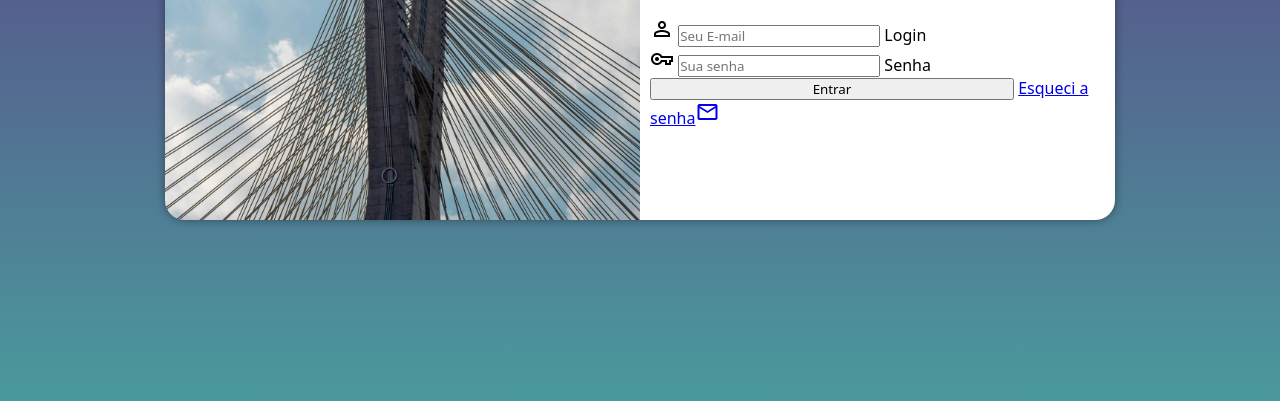
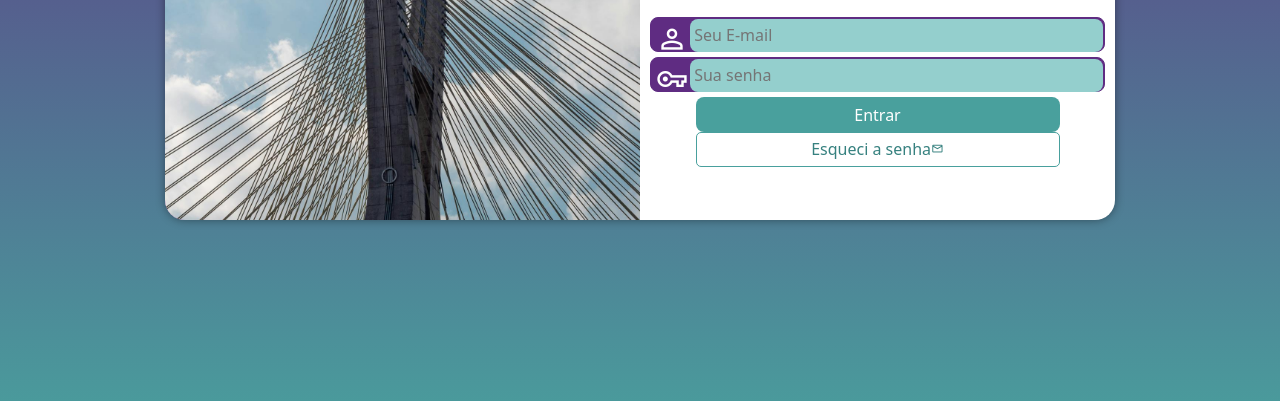
Before and after one commit to CarlosVinicius01/Tela-Login, a plain HTML site: page index.html in a window 1280 px wide. Shown: the part 355-756 px from the top of the page. Drawn offline with nearby package versions, Linux system fonts and the light colour scheme.

Commit message:
Update style.css

```diff
--- a/styles/style.css
+++ b/styles/style.css
@@ -29,18 +29,19 @@ section#login {
     position: absolute;
     top: 50%;
     left: 50%;
-    transform: translate(-50%, -50%);
     overflow: hidden;
 
     background-color: white;
     width: 250px;
-    height: 500px;
+    height: 510px;
     border-radius: 20px;
 
     box-shadow: 0px 0px 10px rgba(0, 0, 0, 0.404);
 
     transition: width 0.3s, height 0.3s;
     transition-timing-function: ease;
+
+    transform: translate(-50%, -50%);
 }
 
 div#imagem {
@@ -65,3 +66,78 @@ div#formulario > p {
     font-size: 0.8em;
     padding: 5px;
 }
+
+div.campo {
+    background-color: #5f2c82;
+    display: block;
+    width: 100%;
+    height: 35px;
+    border: 1px solid #5f2c82;
+    border-radius: 8px;
+    margin: 5px 0px;
+}
+
+form  label {
+    display: none;
+}
+
+div.campo > i {
+    color: white;
+    font-size: 2em;
+    width: 35px;
+    padding: 5px;
+}
+
+div.campo > input {
+    background-color: #94cfcd;
+    font-size: 1em;
+
+    width: calc(100% - 40px);
+    height: 100%;
+    border: 0px;
+    border-radius: 8px;
+    padding: 4px;
+    transform: translateY(-14px);
+}
+
+div.campo > input:focus-within {
+    background-color: white;
+}
+
+form > input[type=submit] {
+    display: block;
+    font-size: 1em;
+    width: 100%;
+    height: 35px;
+    background-color: #49a09d;
+    color: white;
+    border: none;
+    border-radius: 8px;
+    cursor: pointer;
+}
+
+form > input[type=submit]:hover {
+    background-color: #36817f;
+}
+
+form > a.botao {
+    display: block;
+    text-align: center;
+    font-size: 1em;
+    width: 100%;
+    height: 35px;
+    padding-top: 5px;
+    background-color: white;
+    color: #36817f;
+    border: 1px solid #49a09d;
+    border-radius: 5px;
+    text-decoration: none;
+}
+
+form > a.botao:hover {
+    background-color: #38bbb7;
+}
+
+form > a.botao > i {
+    font-size: 0.8em;
+}
```
